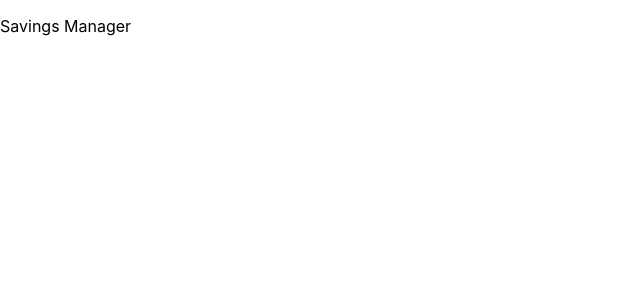
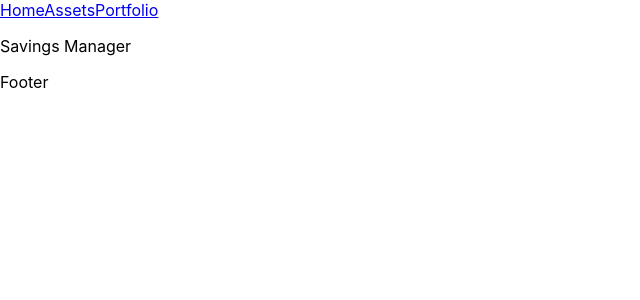
Before and after one commit to jeffersonataide/savings-manager-ui, a React (Create React App) app: page / in a window 1280 px wide. Shown: the top 300 px of the page, without its empty margins (0-640 px from the left). Built offline with nearby package versions, Linux system fonts and the light colour scheme.

Commit message:
create Layout component

```diff
--- a/package.json
+++ b/package.json
@@ -14,6 +14,7 @@
     "react-dom": "^18.1.0",
     "react-scripts": "5.0.1",
     "typescript": "^4.7.2",
+    "uuid": "^8.3.2",
     "web-vitals": "^2.1.4"
   },
   "scripts": {
@@ -39,5 +40,8 @@
       "last 1 firefox version",
       "last 1 safari version"
     ]
+  },
+  "devDependencies": {
+    "@types/uuid": "^8.3.4"
   }
 }
--- a/src/App.tsx
+++ b/src/App.tsx
@@ -1,11 +1,13 @@
-function App() {
+import { Layout } from "./components/Layout";
+
+export default function App() {
   return (
     <div className="App">
-      <header className="App-header">
-        <p>Savings Manager</p>
-      </header>
+      <Layout>
+        <header className="App-header">
+          <p>Savings Manager</p>
+        </header>
+      </Layout>
     </div>
   );
 }
-
-export default App;
--- /dev/null
+++ b/src/components/Footer/index.tsx
@@ -0,0 +1,3 @@
+export const Footer = () => {
+  return <footer>Footer</footer>;
+};
--- /dev/null
+++ b/src/components/Layout/index.tsx
@@ -0,0 +1,16 @@
+import { Footer } from "../Footer";
+import { Nav } from "../Nav";
+
+interface LayoutProps {
+  children: React.ReactNode;
+}
+
+export const Layout: React.FC<LayoutProps> = ({ children }) => {
+  return (
+    <div>
+      <Nav />
+      <main>{children}</main>
+      <Footer />
+    </div>
+  );
+};
--- /dev/null
+++ b/src/components/Nav/index.tsx
@@ -0,0 +1,21 @@
+import { v4 as uuidv4 } from "uuid";
+
+export const Nav = () => {
+  const links = [
+    { label: "Home", url: "/" },
+    { label: "Assets", url: "/assets" },
+    { label: "Portfolio", url: "/portfolio" },
+  ];
+
+  return (
+    <div>
+      <div>
+        {links.map((link) => (
+          <a href="/" key={uuidv4()}>
+            {link.label}
+          </a>
+        ))}
+      </div>
+    </div>
+  );
+};
```
Also changed, not shown: 1 other file (tests, documents, lock files or other folders).
